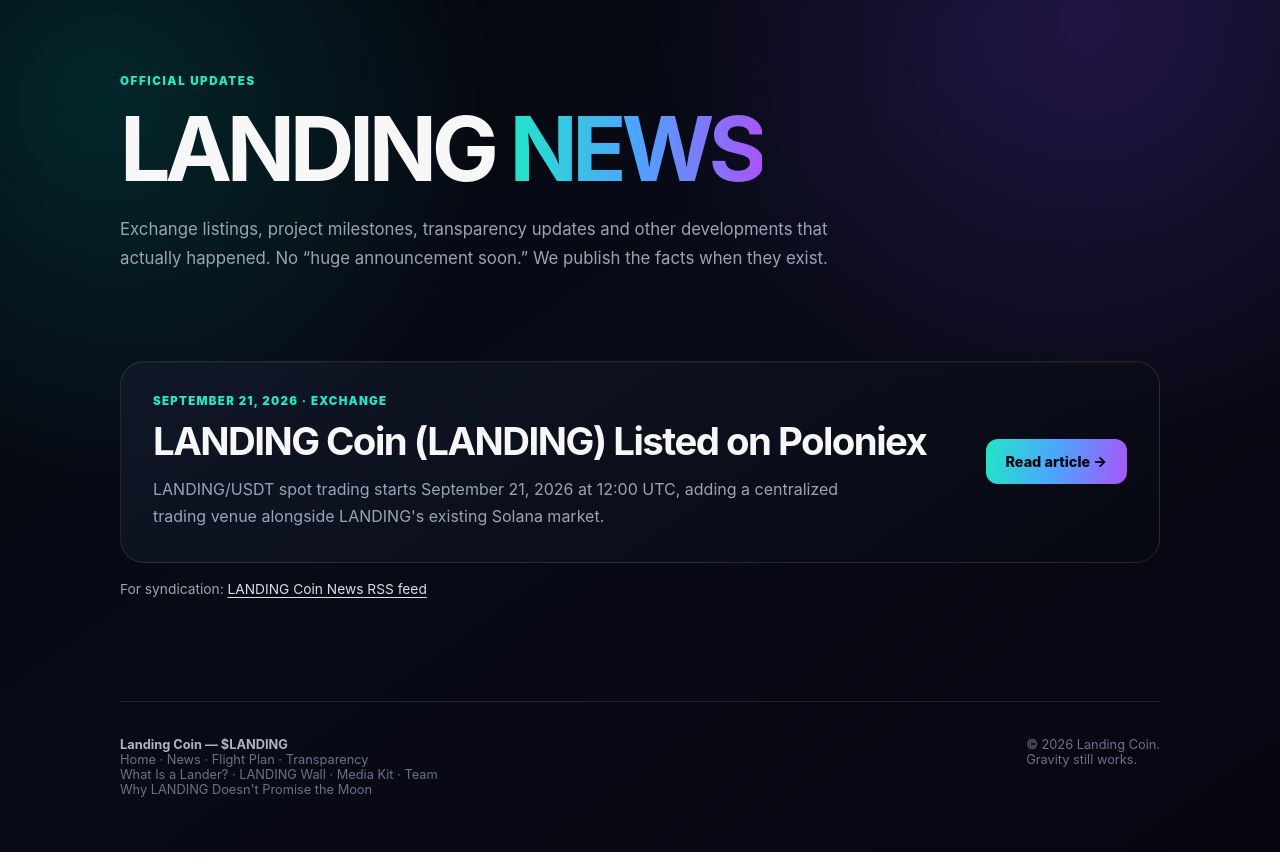
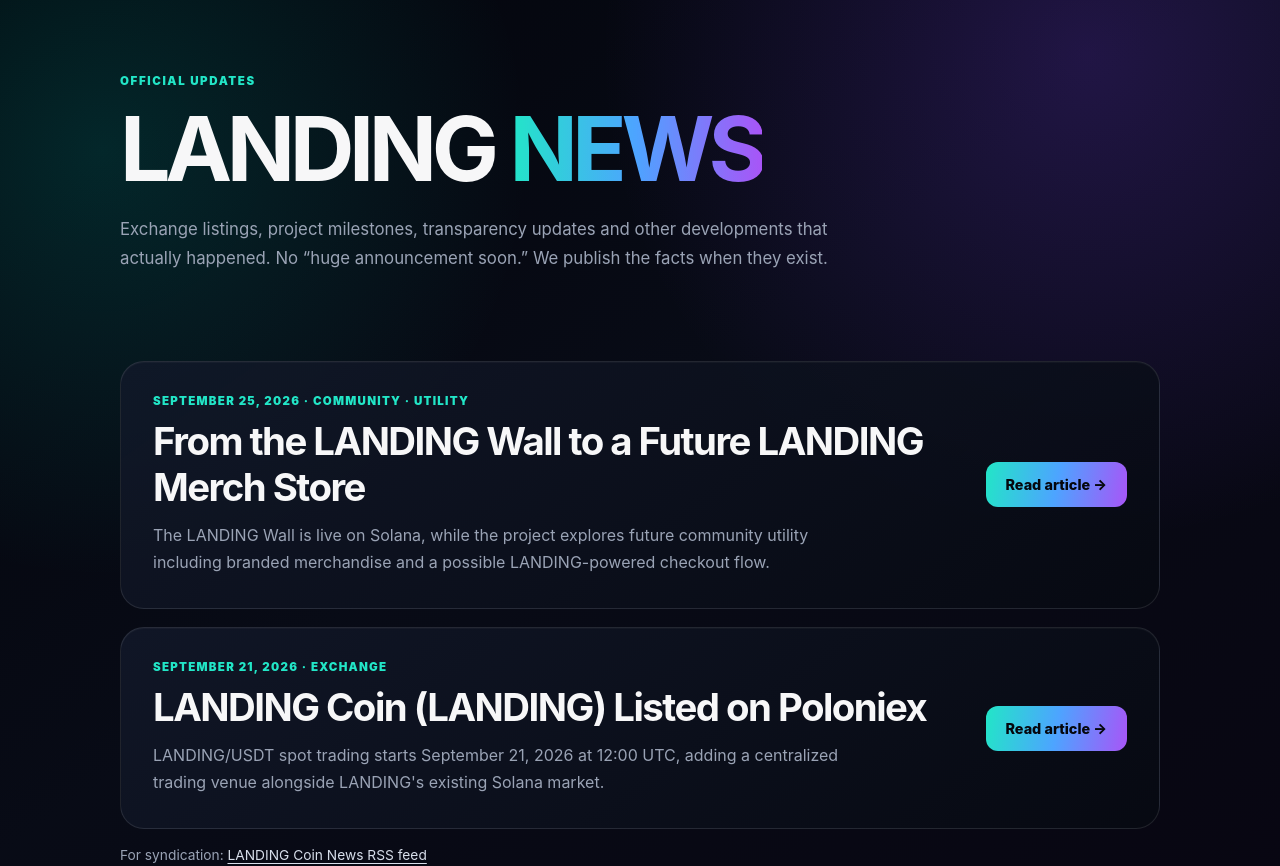
Before and after one commit to michelescalini-sketch/landing-coin, a website: page docs/news/index.html in a window 1280 px wide. Shown: the part 91-957 px from the top of the page. Drawn offline with Linux system fonts and the light colour scheme.

Commit message:
Feature LANDING Wall merch article in news

```diff
--- a/docs/news/index.html
+++ b/docs/news/index.html
@@ -47,6 +47,15 @@
 <section class="news-list" aria-label="LANDING Coin news archive">
   <article class="card">
     <div>
+      <div class="date"><time datetime="2026-09-25">September 25, 2026</time> · Community · Utility</div>
+      <h2><a href="/news/landing-wall-and-future-merch-store.html">From the LANDING Wall to a Future LANDING Merch Store</a></h2>
+      <p>The LANDING Wall is live on Solana, while the project explores future community utility including branded merchandise and a possible LANDING-powered checkout flow.</p>
+    </div>
+    <a class="button primary" href="/news/landing-wall-and-future-merch-store.html">Read article →</a>
+  </article>
+  <div style="height:18px"></div>
+  <article class="card">
+    <div>
       <div class="date"><time datetime="2026-09-21">September 21, 2026</time> · Exchange</div>
       <h2><a href="/news/landing-coin-poloniex-listing.html">LANDING Coin (LANDING) Listed on Poloniex</a></h2>
       <p>LANDING/USDT spot trading starts September 21, 2026 at 12:00 UTC, adding a centralized trading venue alongside LANDING's existing Solana market.</p>
```
